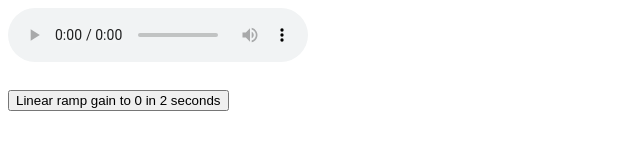
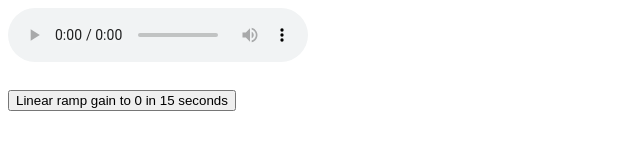
Before and after one commit to bmv3/waa, a plain HTML site: page index.html in a window 1280 px wide. Shown: the full height of the page, 0-640 px from the left. Drawn offline with Linux system fonts and the light colour scheme.

Commit message:
Modify timeout to 15 seconds

```diff
--- a/index.html
+++ b/index.html
@@ -25,7 +25,7 @@
 
   <p>
   <button class="linear-ramp-minus">
-    Linear ramp gain to 0 in 2 seconds
+    Linear ramp gain to 0 in 15 seconds
   </button>
 
 
```
